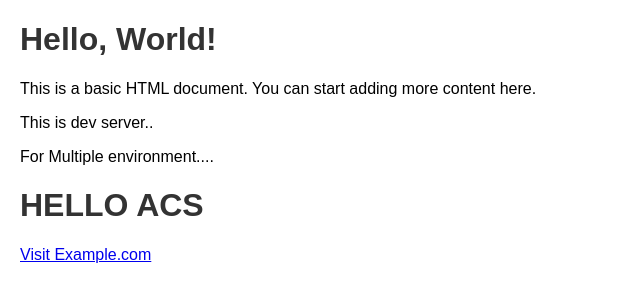
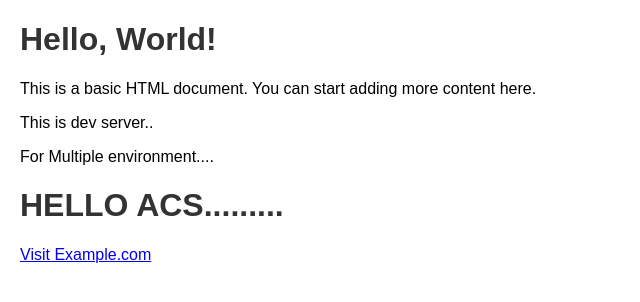
Before and after one commit to magesh-do/git-learn, a plain HTML site: page index.html in a window 1280 px wide. Shown: the full height of the page, 0-640 px from the left. Drawn offline with Linux system fonts and the light colour scheme.

Commit message:
Update index.html

```diff
--- a/index.html
+++ b/index.html
@@ -19,7 +19,7 @@
     <p>This is a basic HTML document. You can start adding more content here.</p>
     <p>This is dev server..</p>
     <p>For Multiple environment....</p>
-    <h1>HELLO ACS</h1>
+    <h1>HELLO ACS.........</h1>
     <a href="https://www.example.com" target="_blank">Visit Example.com</a>
 </body>
 </html>
```
